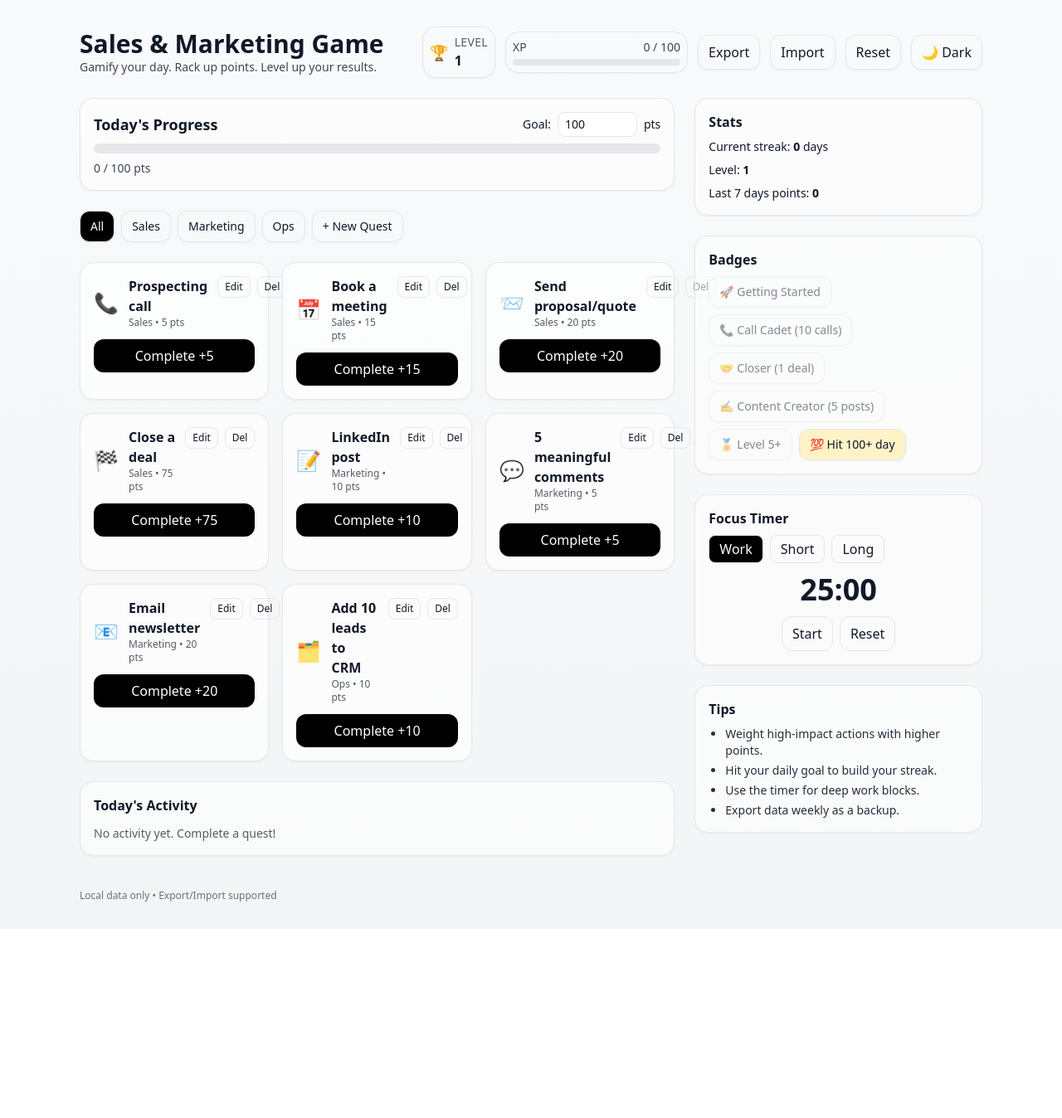
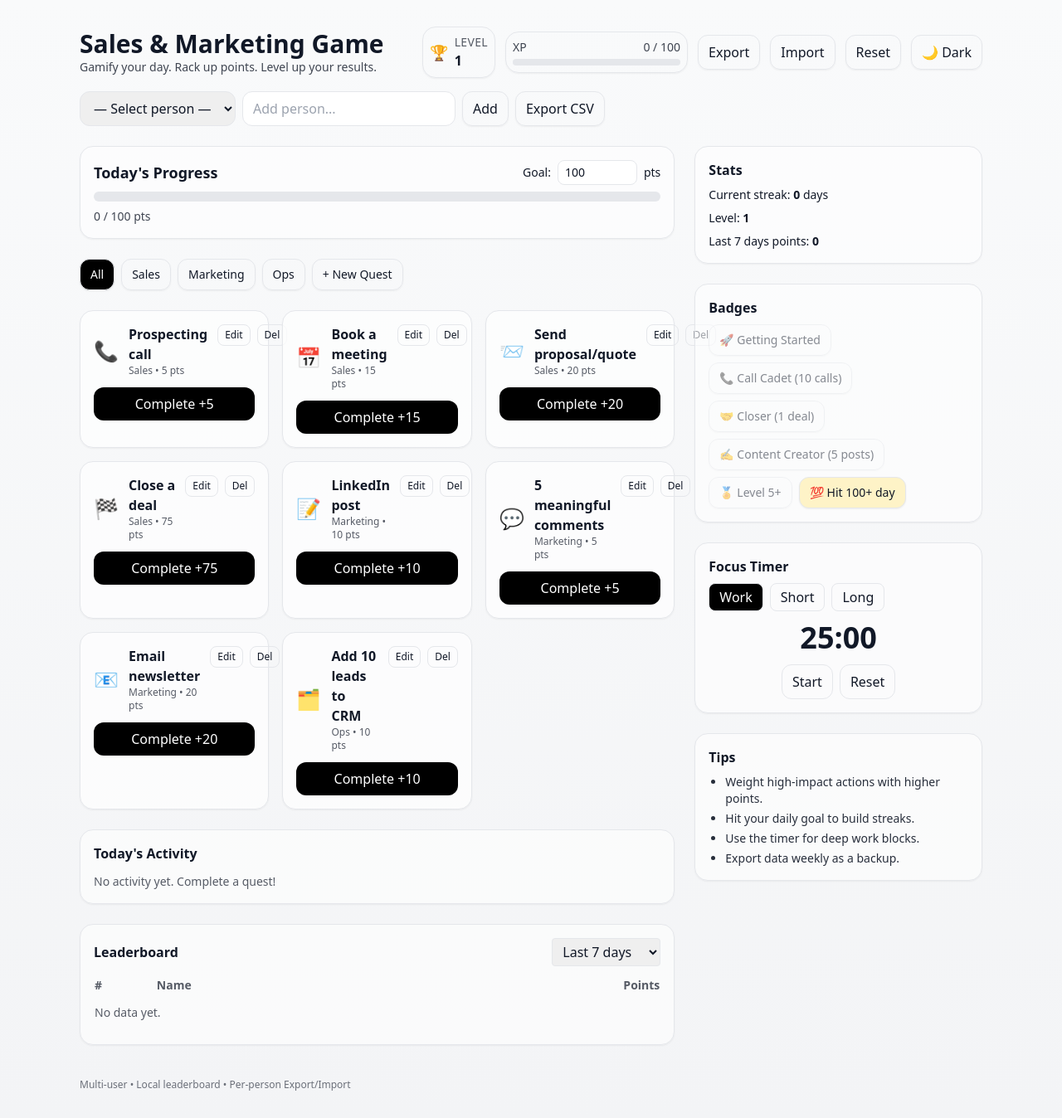
Before and after one commit to richardesmaty-rgb/sales-game-ready, a React (Vite) app: page / in a window 1280 px wide. Shown: the whole page at 83% size. Before the commit the page ends 1120 px from the top, so only its background shows below. Built offline with nearby package versions, Linux system fonts and the light colour scheme.

Commit message:
Update App.jsx

```diff
--- a/src/App.jsx
+++ b/src/App.jsx
@@ -1,25 +1,22 @@
 import React, { useEffect, useMemo, useState } from "react";
 
-// Sales & Marketing Productivity Game — Single-file React App
-// Features:
-// - Quests (predefined + custom) with point values
-// - Daily goal & progress bar
-// - Levels (XP) & badges
-// - Streaks (consecutive days hitting goal)
-// - Activity history & stats
-// - Simple Pomodoro timer
-// - LocalStorage persistence
-// - Export/Import data (JSON)
-// - Clean Tailwind UI
+/**
+ * Sales & Marketing Productivity Game — Single-file React App (Multi-user + Leaderboard)
+ * - Multiple users (profiles stored locally)
+ * - Per-person progress, streaks, levels, history, settings
+ * - Local leaderboard (last 7 / 30 days) across all profiles
+ * - Quests (predefined + custom), daily goal, XP/levels, badges, timer
+ * - Export/Import PER PERSON (JSON)
+ * - Tailwind UI
+ */
 
-// -------------------- Utilities --------------------
+/* -------------------- Utilities -------------------- */
 const todayISO = () => new Date().toISOString().slice(0, 10);
 const clamp = (n, min, max) => Math.max(min, Math.min(max, n));
 const uid = () => Math.random().toString(36).slice(2, 9);
+const xpForLevel = (level) => 100 + (level - 1) * 75; // Level curve
 
-// Level curve: total XP required for next level grows modestly
-const xpForLevel = (level) => 100 + (level - 1) * 75; // L1->2=100, L2->3=175, ...
-
+/* -------------------- Defaults -------------------- */
 const defaultQuests = [
   { id: uid(), title: "Prospecting call", points: 5, category: "Sales", emoji: "📞" },
   { id: uid(), title: "Book a meeting", points: 15, category: "Sales", emoji: "📅" },
@@ -39,47 +36,58 @@ const defaultSettings = {
   theme: "light",
 };
 
-const defaultState = {
-  settings: defaultSettings,
+const makeFreshState = (name = "") => ({
+  name, // person’s display name
+  settings: { ...defaultSettings },
   quests: defaultQuests,
-  history: [], // {id, date, questId, title, points, timestamp}
+  history: [], // {id, date, questId, title, points, emoji, timestamp}
   xp: 0,
   level: 1,
   streak: 0,
-  lastGoalDate: null, // ISO date when daily goal last achieved
-};
+  lastGoalDate: null,
+});
 
-const STORAGE_KEY = "sm-productivity-game-v1";
+/* -------------------- Local Storage (multi-user) -------------------- */
+const STORAGE_PREFIX = "sm-productivity-game:v2:";
+const PROFILES_KEY = STORAGE_PREFIX + "profiles"; // string[]
 
-function usePersistentState() {
-  const [state, setState] = useState(() => {
+function loadProfiles() {
   try {
-      const raw = localStorage.getItem(STORAGE_KEY);
-      if (!raw) return defaultState;
+    const arr = JSON.parse(localStorage.getItem(PROFILES_KEY)) || [];
+    return Array.isArray(arr) ? arr : [];
+  } catch {
+    return [];
+  }
+}
+function saveProfiles(arr) {
+  localStorage.setItem(PROFILES_KEY, JSON.stringify(arr));
+}
+function personKey(person) {
+  return STORAGE_PREFIX + "person:" + person;
+}
+function loadPersonState(person) {
+  if (!person) return makeFreshState("");
+  try {
+    const raw = localStorage.getItem(personKey(person));
+    if (!raw) return makeFreshState(person);
     const parsed = JSON.parse(raw);
-      // Merge defaults to prevent undefined on upgrades
     return {
-        ...defaultState,
+      ...makeFreshState(person),
       ...parsed,
+      name: person,
       settings: { ...defaultSettings, ...(parsed.settings || {}) },
-        quests: (parsed.quests && parsed.quests.length ? parsed.quests : defaultQuests).map(q => ({
-          emoji: "🎯",
-          ...q,
-        })),
+      quests: (parsed.quests?.length ? parsed.quests : defaultQuests).map((q) => ({ emoji: "🎯", ...q })),
     };
   } catch {
-      return defaultState;
+    return makeFreshState(person);
   }
-  });
-
-  useEffect(() => {
-    localStorage.setItem(STORAGE_KEY, JSON.stringify(state));
-  }, [state]);
-
-  return [state, setState];
+}
+function savePersonState(person, state) {
+  if (!person) return;
+  localStorage.setItem(personKey(person), JSON.stringify(state));
 }
 
-// -------------------- Components --------------------
+/* -------------------- Header -------------------- */
 function Header({ level, xp, nextXP, onExport, onImport, onReset, theme, setTheme }) {
   const pct = clamp(Math.round((xp / nextXP) * 100), 0, 100);
   return (
@@ -119,6 +127,58 @@ function Header({ level, xp, nextXP, onExport, onImport, onReset, theme, setThem
   );
 }
 
+/* -------------------- Multi-user People Bar -------------------- */
+function PeopleBar({ person, setPerson, profiles, setProfiles, onExportCSV }) {
+  const [newName, setNewName] = useState("");
+
+  function addPerson() {
+    const name = newName.trim();
+    if (!name) return;
+    if (!profiles.includes(name)) {
+      const next = [...profiles, name].sort((a, b) => a.localeCompare(b));
+      setProfiles(next);
+      saveProfiles(next);
+    }
+    // ensure a state blob exists
+    const existing = localStorage.getItem(personKey(name));
+    if (!existing) savePersonState(name, makeFreshState(name));
+    setPerson(name);
+    setNewName("");
+  }
+
+  function removePerson() {
+    if (!person) return;
+    if (!confirm(`Remove ${person} from the picker?\n(Their saved data stays in localStorage.)`)) return;
+    const next = profiles.filter((p) => p !== person);
+    setProfiles(next);
+    saveProfiles(next);
+    setPerson(next[0] || "");
+  }
+
+  return (
+    <div className="flex flex-wrap gap-2 items-center">
+      <select value={person} onChange={(e) => setPerson(e.target.value)} className="px-3 py-2 border rounded-xl">
+        {profiles.length === 0 && <option value="">— Select person —</option>}
+        {profiles.map((p) => (
+          <option key={p} value={p}>{p}</option>
+        ))}
+      </select>
+      <input
+        placeholder="Add person..."
+        value={newName}
+        onChange={(e) => setNewName(e.target.value)}
+        className="px-3 py-2 border rounded-xl"
+      />
+      <button onClick={addPerson} className="px-3 py-2 rounded-xl border shadow-sm">Add</button>
+      {!!person && (
+        <button onClick={removePerson} className="px-3 py-2 rounded-xl border shadow-sm">Remove</button>
+      )}
+      <button onClick={onExportCSV} className="px-3 py-2 rounded-xl border shadow-sm">Export CSV</button>
+    </div>
+  );
+}
+
+/* -------------------- Daily Progress -------------------- */
 function DailyProgress({ historyToday, dailyGoal, onSetGoal }) {
   const total = historyToday.reduce((s, h) => s + h.points, 0);
   const pct = clamp(Math.round((total / dailyGoal) * 100), 0, 100);
@@ -145,6 +205,7 @@ function DailyProgress({ historyToday, dailyGoal, onSetGoal }) {
   );
 }
 
+/* -------------------- Quests -------------------- */
 function QuestCard({ quest, onComplete, onEdit, onDelete }) {
   return (
     <div className="p-4 rounded-2xl border shadow-sm bg-white/70 flex flex-col gap-3">
@@ -167,7 +228,6 @@ function QuestCard({ quest, onComplete, onEdit, onDelete }) {
     </div>
   );
 }
-
 function QuestEditor({ initial, onSave, onCancel }) {
   const [title, setTitle] = useState(initial?.title || "");
   const [points, setPoints] = useState(initial?.points || 5);
@@ -179,21 +239,22 @@ function QuestEditor({ initial, onSave, onCancel }) {
         <input className="px-3 py-2 border rounded-xl" placeholder="Title" value={title} onChange={e=>setTitle(e.target.value)} />
         <input type="number" className="px-3 py-2 border rounded-xl" placeholder="Points" value={points} onChange={e=>setPoints(parseInt(e.target.value||0))} />
         <select className="px-3 py-2 border rounded-xl" value={category} onChange={e=>setCategory(e.target.value)}>
-          <option>Sales</option>
-          <option>Marketing</option>
-          <option>Ops</option>
-          <option>Learning</option>
+          <option>Sales</option><option>Marketing</option><option>Ops</option><option>Learning</option>
         </select>
         <input className="px-3 py-2 border rounded-xl" placeholder="Emoji (optional)" value={emoji} onChange={e=>setEmoji(e.target.value)} />
       </div>
       <div className="flex gap-2">
-        <button onClick={()=>onSave({ ...(initial||{}), id: initial?.id||uid(), title, points: clamp(points||0,1,1000), category, emoji})} className="px-3 py-2 rounded-xl bg-black text-white">Save</button>
+        <button
+          onClick={()=>onSave({ ...(initial||{}), id: initial?.id||uid(), title, points: clamp(points||0,1,1000), category, emoji})}
+          className="px-3 py-2 rounded-xl bg-black text-white"
+        >Save</button>
         <button onClick={onCancel} className="px-3 py-2 rounded-xl border">Cancel</button>
       </div>
     </div>
   );
 }
 
+/* -------------------- History -------------------- */
 function History({ history }) {
   return (
     <div className="p-4 rounded-2xl border shadow-sm bg-white/60">
@@ -215,18 +276,16 @@ function History({ history }) {
   );
 }
 
+/* -------------------- Stats / Badges -------------------- */
 function Stats({ allHistory, streak, level }) {
   const totals = useMemo(() => {
     const byDate = {};
-    for (const h of allHistory) {
-      byDate[h.date] = (byDate[h.date] || 0) + h.points;
-    }
+    for (const h of allHistory) byDate[h.date] = (byDate[h.date] || 0) + h.points;
     const days = Object.keys(byDate).sort();
     const last7 = days.slice(-7);
     const sum7 = last7.reduce((s, d) => s + byDate[d], 0);
-    return { days: byDate, last7, sum7 };
+    return { sum7 };
   }, [allHistory]);
-
   return (
     <div className="p-4 rounded-2xl border shadow-sm bg-white/60 flex flex-col gap-2">
       <h3 className="font-semibold">Stats</h3>
@@ -236,7 +295,6 @@ function Stats({ allHistory, streak, level }) {
     </div>
   );
 }
-
 function Badges({ allHistory, level, dailyGoal }) {
   const totalCalls = allHistory.filter(h => /call/i.test(h.title)).length;
   const deals = allHistory.filter(h => /close a deal/i.test(h.title)).length;
@@ -249,7 +307,6 @@ function Badges({ allHistory, level, dailyGoal }) {
     { id: 'level5', label: 'Level 5+', earned: level >= 5, emoji: '🏅' },
     { id: 'goal100', label: 'Hit 100+ day', earned: dailyGoal >= 100, emoji: '💯' },
   ];
-
   return (
     <div className="p-4 rounded-2xl border shadow-sm bg-white/60">
       <h3 className="font-semibold mb-2">Badges</h3>
@@ -264,6 +321,7 @@ function Badges({ allHistory, level, dailyGoal }) {
   );
 }
 
+/* -------------------- Timer -------------------- */
 function Timer({ settings }) {
   const [mode, setMode] = useState('work'); // work | short | long
   const [seconds, setSeconds] = useState(settings.pomodoroMinutes * 60);
@@ -271,9 +329,7 @@ function Timer({ settings }) {
 
   useEffect(() => {
     let t;
-    if (running) {
-      t = setInterval(() => setSeconds(s => Math.max(0, s-1)), 1000);
-    }
+    if (running) t = setInterval(() => setSeconds(s => Math.max(0, s-1)), 1000);
     return () => clearInterval(t);
   }, [running]);
 
@@ -284,13 +340,12 @@ function Timer({ settings }) {
     }
   }, [seconds]);
 
-  const setModeAndReset = (m) => {
+  const resetTo = (m) => {
     setMode(m);
     const mins = m==='work'? settings.pomodoroMinutes : m==='short'? settings.shortBreakMinutes : settings.longBreakMinutes;
-    setSeconds(mins * 60);
+    setSeconds(mins*60);
     setRunning(false);
   };
-
   const mm = String(Math.floor(seconds/60)).padStart(2,'0');
   const ss = String(seconds%60).padStart(2,'0');
 
@@ -298,89 +353,146 @@ function Timer({ settings }) {
     <div className="p-4 rounded-2xl border shadow-sm bg-white/60">
       <h3 className="font-semibold mb-2">Focus Timer</h3>
       <div className="flex gap-2 mb-3">
-        <button onClick={()=>setModeAndReset('work')} className={`px-3 py-1 rounded-lg border ${mode==='work'?'bg-black text-white':''}`}>Work</button>
-        <button onClick={()=>setModeAndReset('short')} className={`px-3 py-1 rounded-lg border ${mode==='short'?'bg-black text-white':''}`}>Short</button>
-        <button onClick={()=>setModeAndReset('long')} className={`px-3 py-1 rounded-lg border ${mode==='long'?'bg-black text-white':''}`}>Long</button>
+        <button onClick={()=>resetTo('work')} className={`px-3 py-1 rounded-lg border ${mode==='work'?'bg-black text-white':''}`}>Work</button>
+        <button onClick={()=>resetTo('short')} className={`px-3 py-1 rounded-lg border ${mode==='short'?'bg-black text-white':''}`}>Short</button>
+        <button onClick={()=>resetTo('long')} className={`px-3 py-1 rounded-lg border ${mode==='long'?'bg-black text-white':''}`}>Long</button>
       </div>
       <div className="text-4xl font-bold text-center mb-3">{mm}:{ss}</div>
       <div className="flex gap-2 justify-center">
         <button onClick={()=>setRunning(r=>!r)} className="px-3 py-2 rounded-xl border">{running? 'Pause' : 'Start'}</button>
-        <button onClick={()=>setSeconds( (mode==='work'?settings.pomodoroMinutes:mode==='short'?settings.shortBreakMinutes:settings.longBreakMinutes) * 60)} className="px-3 py-2 rounded-xl border">Reset</button>
+        <button onClick={()=>resetTo(mode)} className="px-3 py-2 rounded-xl border">Reset</button>
       </div>
     </div>
   );
 }
 
+/* -------------------- Leaderboard (local, across profiles) -------------------- */
+function Leaderboard({ profiles }) {
+  const [range, setRange] = useState("week"); // week | month
+  const rows = useMemo(() => {
+    const now = new Date();
+    const start = new Date(now);
+    if (range === "week") start.setDate(now.getDate() - 7);
+    else start.setMonth(now.getMonth() - 1);
+    const startISO = start.toISOString().slice(0, 10);
+
+    // Sum per person
+    const totals = profiles.map((p) => {
+      const s = loadPersonState(p);
+      const pts = (s.history || [])
+        .filter((h) => h.date >= startISO)
+        .reduce((sum, h) => sum + (h.points || 0), 0);
+      return { name: p, points: pts };
+    }).sort((a, b) => b.points - a.points);
+
+    return totals;
+  }, [profiles, range]);
+
+  return (
+    <div className="p-4 rounded-2xl border shadow-sm bg-white/60">
+      <div className="flex items-center justify-between">
+        <h3 className="font-semibold">Leaderboard</h3>
+        <select className="px-2 py-1 border rounded" value={range} onChange={(e)=>setRange(e.target.value)}>
+          <option value="week">Last 7 days</option>
+          <option value="month">Last 30 days</option>
+        </select>
+      </div>
+      <table className="w-full text-sm mt-3">
+        <thead>
+          <tr className="text-left opacity-70"><th>#</th><th>Name</th><th className="text-right">Points</th></tr>
+        </thead>
+        <tbody>
+          {rows.map((r, i) => (
+            <tr key={r.name} className="border-t">
+              <td className="py-1">{i+1}</td>
+              <td>{r.name}</td>
+              <td className="text-right font-semibold">{r.points}</td>
+            </tr>
+          ))}
+          {rows.length === 0 && <tr><td colSpan="3" className="py-3 opacity-70">No data yet.</td></tr>}
+        </tbody>
+      </table>
+    </div>
+  );
+}
+
+/* -------------------- MAIN APP -------------------- */
 export default function App() {
-  const [state, setState] = usePersistentState();
+  // Multi-user wiring
+  const [profiles, setProfiles] = useState(loadProfiles());
+  const [person, setPerson] = useState(profiles[0] || "");
+  const [state, setState] = useState(() => loadPersonState(person));
+
+  // Load/save current person's state
+  useEffect(() => {
+    const theme = state.settings.theme;
+    document.documentElement.classList.toggle('dark', theme === 'dark');
+  }, [state.settings.theme]);
+
+  useEffect(() => {
+    if (!person) return;
+    setState(loadPersonState(person));
+  }, [person]);
+
+  useEffect(() => {
+    if (!person) return;
+    savePersonState(person, state);
+  }, [person, state]);
+
+  // Derived vals
   const { settings, quests, history, xp, level, streak, lastGoalDate } = state;
-  const theme = settings.theme;
-
-  // Theme class on body
-  useEffect(() => {
-    const cls = theme === 'dark' ? 'dark' : '';
-    document.documentElement.classList.toggle('dark', theme==='dark');
-  }, [theme]);
-
   const dateToday = todayISO();
   const historyToday = useMemo(() => history.filter(h => h.date === dateToday), [history, dateToday]);
-
   const nextXP = useMemo(() => xpForLevel(level), [level]);
 
-  // Handle completing a quest
+  // Core actions
   const completeQuest = (q) => {
+    if (!person) {
+      alert("Select or add a person first.");
+      return;
+    }
     const entry = { id: uid(), date: dateToday, questId: q.id, title: q.title, points: q.points, emoji: q.emoji, timestamp: Date.now() };
     const newHistory = [...history, entry];
     const newXP = xp + q.points;
 
-    // Level up handling
+    // Level up
     let newLevel = level;
-    let levelRemainderXP = newXP;
+    let remainder = newXP;
     let needed = xpForLevel(newLevel);
-    while (levelRemainderXP >= needed) {
-      levelRemainderXP -= needed;
+    while (remainder >= needed) {
+      remainder -= needed;
       newLevel += 1;
       needed = xpForLevel(newLevel);
     }
 
-    // Streak handling (if daily goal achieved today for first time)
+    // Streak
     const totalToday = newHistory.filter(h => h.date === dateToday).reduce((s, h) => s + h.points, 0);
-    let newStreak = streak;
-    let newLastGoalDate = lastGoalDate;
-
+    let newStreak = streak, newLastGoalDate = lastGoalDate;
     if (totalToday >= settings.dailyGoal && lastGoalDate !== dateToday) {
-      // Determine if yesterday was lastGoalDate to keep streak; else reset to 1
-      const y = new Date(dateToday);
-      y.setDate(y.getDate() - 1);
+      const y = new Date(dateToday); y.setDate(y.getDate() - 1);
       const yISO = y.toISOString().slice(0,10);
       newStreak = (lastGoalDate === yISO) ? streak + 1 : 1;
       newLastGoalDate = dateToday;
     }
 
-    setState(s => ({
-      ...s,
-      history: newHistory,
-      xp: newXP,
-      level: newLevel,
-      streak: newStreak,
-      lastGoalDate: newLastGoalDate,
-    }));
+    const next = { ...state, history: newHistory, xp: newXP, level: newLevel, streak: newStreak, lastGoalDate: newLastGoalDate, name: person };
+    setState(next);
   };
 
   const addQuest = (q) => setState(s => ({ ...s, quests: [q, ...s.quests] }));
   const updateQuest = (q) => setState(s => ({ ...s, quests: s.quests.map(x => x.id===q.id? q : x) }));
   const deleteQuest = (id) => setState(s => ({ ...s, quests: s.quests.filter(q => q.id!==id) }));
-
   const setDailyGoal = (val) => setState(s => ({ ...s, settings: { ...s.settings, dailyGoal: val }}));
 
+  // Export / Import (per-person)
   const doExport = () => {
+    if (!person) return alert("Select a person first.");
     const blob = new Blob([JSON.stringify(state, null, 2)], { type: 'application/json' });
     const url = URL.createObjectURL(blob);
     const a = document.createElement('a');
-    a.href = url; a.download = `sm-game-backup-${todayISO()}.json`; a.click();
+    a.href = url; a.download = `sm-game-${person}-${todayISO()}.json`; a.click();
     URL.revokeObjectURL(url);
   };
-
   const doImport = (e) => {
     const file = e.target.files?.[0];
     if (!file) return;
@@ -388,36 +500,66 @@ export default function App() {
     reader.onload = () => {
       try {
         const data = JSON.parse(reader.result);
-        setState({ ...defaultState, ...data, settings: { ...defaultSettings, ...(data.settings||{}) }});
-      } catch (err) {
-        alert('Invalid JSON');
-      }
+        const merged = { ...makeFreshState(person), ...data, name: person, settings: { ...defaultSettings, ...(data.settings||{}) } };
+        setState(merged);
+      } catch { alert('Invalid JSON'); }
     };
     reader.readAsText(file);
   };
-
   const doReset = () => {
-    if (confirm('Reset all data?')) setState(defaultState);
+    if (!person) return alert("Select a person first.");
+    if (confirm(`Reset all data for ${person}?`)) setState(makeFreshState(person));
+  };
+  const exportCSV = () => {
+    if (!person) return alert("Select a person first.");
+    const rows = [
+      ["person","date","time","title","category","points"],
+      ...state.history.map(h=>[person, h.date, new Date(h.timestamp).toLocaleTimeString(), h.title, h.category||"", h.points]),
+    ];
+    const csv = rows.map(r=>r.map(x=>`"${String(x).replace(/"/g,'""')}"`).join(",")).join("\n");
+    const a = document.createElement("a");
+    a.href = URL.createObjectURL(new Blob([csv], {type:"text/csv"}));
+    a.download = `sm-game-${person}-${todayISO()}.csv`;
+    a.click();
+    URL.revokeObjectURL(a.href);
   };
 
+  // UI filters
   const [editing, setEditing] = useState(null);
-
-  // Filter quests by category tabs
   const [tab, setTab] = useState('All');
   const categories = ['All', ...Array.from(new Set(quests.map(q=>q.category)))];
   const filteredQuests = quests.filter(q => tab==='All' || q.category===tab);
 
-  // Dark mode root wrapper
   return (
     <div className="min-h-screen bg-gradient-to-b from-gray-50 to-gray-100 dark:from-gray-900 dark:to-black text-gray-900 dark:text-gray-100">
       <div className="max-w-6xl mx-auto p-4 md:p-8">
-        <Header level={level} xp={xp % nextXP} nextXP={nextXP} onExport={doExport} onImport={doImport} onReset={doReset} theme={theme} setTheme={(t)=>setState(s=>({...s, settings:{...s.settings, theme:t}}))} />
+        {/* Top: header + people bar */}
+        <div className="flex flex-col gap-4">
+          <Header
+            level={level}
+            xp={xp % nextXP}
+            nextXP={nextXP}
+            onExport={doExport}
+            onImport={doImport}
+            onReset={doReset}
+            theme={state.settings.theme}
+            setTheme={(t)=>setState(s=>({...s, settings:{...s.settings, theme:t}}))}
+          />
+          <PeopleBar
+            person={person}
+            setPerson={setPerson}
+            profiles={profiles}
+            setProfiles={setProfiles}
+            onExportCSV={exportCSV}
+          />
+        </div>
 
         <div className="grid md:grid-cols-3 gap-6 mt-6">
+          {/* LEFT: Game panel */}
           <div className="md:col-span-2 space-y-6">
             <DailyProgress historyToday={historyToday} dailyGoal={settings.dailyGoal} onSetGoal={setDailyGoal} />
 
-            {/* Tabs */}
+            {/* Tabs & New quest */}
             <div className="flex flex-wrap gap-2">
               {categories.map(c => (
                 <button key={c} onClick={()=>setTab(c)} className={`px-3 py-2 rounded-xl border shadow-sm text-sm ${tab===c? 'bg-black text-white':''}`}>{c}</button>
@@ -426,10 +568,14 @@ export default function App() {
             </div>
 
             {editing && (
-              <QuestEditor initial={editing.id? editing : null} onSave={(q)=>{ editing.id? updateQuest(q) : addQuest(q); setEditing(null); }} onCancel={()=>setEditing(null)} />
+              <QuestEditor
+                initial={editing.id? editing : null}
+                onSave={(q)=>{ editing.id? updateQuest(q) : addQuest(q); setEditing(null); }}
+                onCancel={()=>setEditing(null)}
+              />
             )}
 
-            {/* Quests Grid */}
+            {/* Quests grid */}
             <div className="grid sm:grid-cols-2 xl:grid-cols-3 gap-4">
               {filteredQuests.map(q => (
                 <QuestCard key={q.id} quest={q} onComplete={completeQuest} onEdit={setEditing} onDelete={deleteQuest} />
@@ -437,8 +583,12 @@ export default function App() {
             </div>
 
             <History history={historyToday.sort((a,b)=>b.timestamp-a.timestamp)} />
+
+            {/* Local leaderboard across profiles */}
+            <Leaderboard profiles={profiles} />
           </div>
 
+          {/* RIGHT: Stats / Badges / Timer / Tips */}
           <div className="space-y-6">
             <Stats allHistory={history} streak={streak} level={level} />
             <Badges allHistory={history} level={level} dailyGoal={settings.dailyGoal} />
@@ -448,7 +598,7 @@ export default function App() {
               <h3 className="font-semibold mb-2">Tips</h3>
               <ul className="list-disc ml-5 text-sm space-y-1 opacity-90">
                 <li>Weight high-impact actions with higher points.</li>
-                <li>Hit your daily goal to build your streak.</li>
+                <li>Hit your daily goal to build streaks.</li>
                 <li>Use the timer for deep work blocks.</li>
                 <li>Export data weekly as a backup.</li>
               </ul>
@@ -456,7 +606,7 @@ export default function App() {
           </div>
         </div>
 
-        <footer className="text-xs opacity-60 mt-10">Local data only • Export/Import supported</footer>
+        <footer className="text-xs opacity-60 mt-10">Multi-user • Local leaderboard • Per-person Export/Import</footer>
       </div>
     </div>
   );
```
Lines whose indentation alone changed are shown as unchanged.
